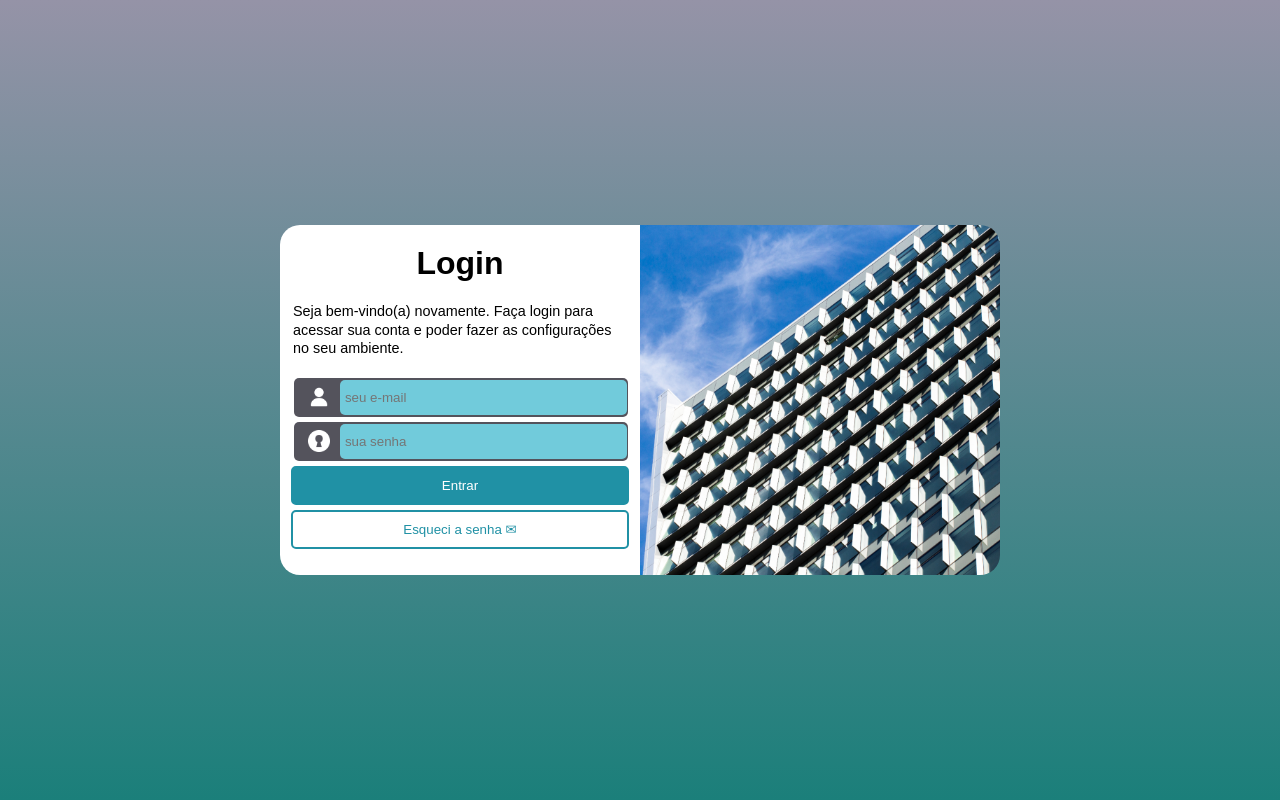
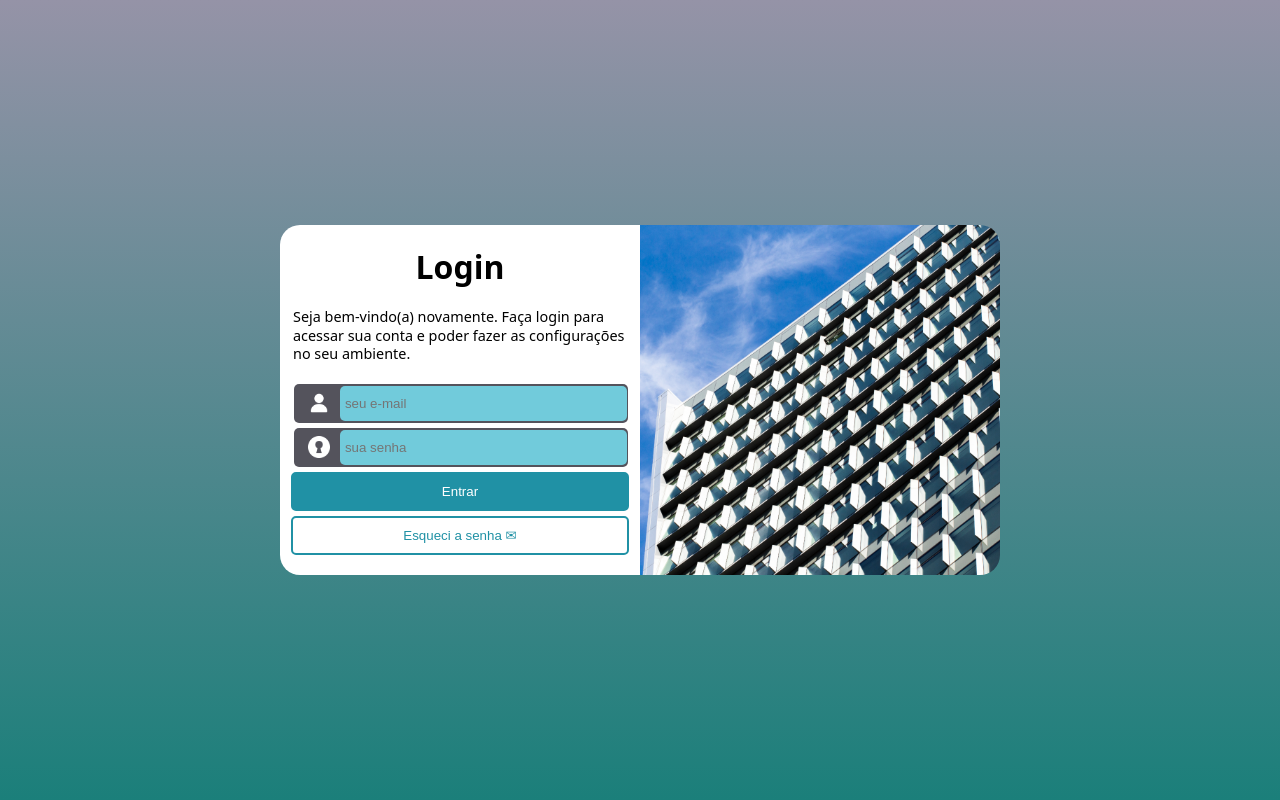
Before and after one commit to conkauage/projeto-login, a PHP site: page / in a window 1280 px wide. Run offline with PHP 8.4, Linux system fonts and the light colour scheme.

Commit message:
Update style.css

```diff
--- a/estilos/style.css
+++ b/estilos/style.css
@@ -1,10 +1,4 @@
 @charset "UTF-8";
-
-/*
-Paleta de cores
-Verde: #49a09d
-Lilás: #5f2c82
-*/
 
 * {
     padding: 0px;
@@ -13,7 +7,7 @@ Lilás: #5f2c82
 }
 
 body {
-    font-family: Arial, Helvetica, sans-serif;
+    font-family: system-ui, -apple-system, BlinkMacSystemFont, 'Segoe UI', Roboto, Oxygen, Ubuntu, Cantarell, 'Open Sans', 'Helvetica Neue', sans-serif;
 }
 
 main {
@@ -50,6 +44,7 @@ fieldset {
 h1 {
     padding: 20px;
     font-size: 2em;
+    font-weight: bolder;
 }
 
 div > p {
```
